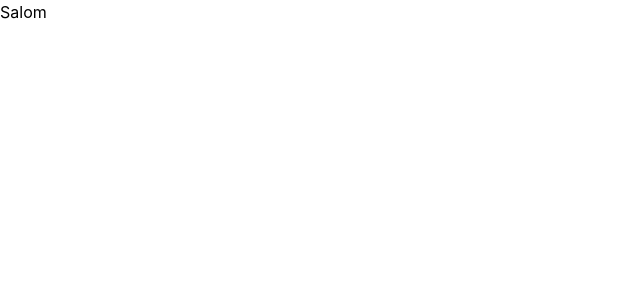
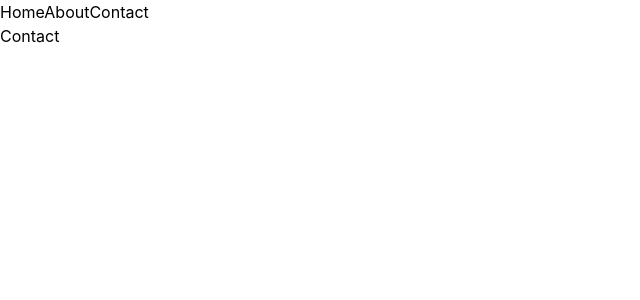
Before and after one commit to sabrinamustafoqulova0-tech/lesson2, a React (Vite) app: page /contact in a window 1280 px wide. Shown: the top 300 px of the page, without its empty margins (0-640 px from the left). Built offline with nearby package versions, Linux system fonts and the light colour scheme.

Commit message:
lesson15

```diff
--- a/package.json
+++ b/package.json
@@ -14,6 +14,7 @@
     "@emotion/styled": "^11.14.1",
     "@mui/material": "^7.3.9",
     "@tailwindcss/vite": "^4.2.1",
+    "axios": "^1.13.6",
     "react": "^19.2.0",
     "react-dom": "^19.2.0",
     "react-router": "^7.13.1",
--- a/src/App.jsx
+++ b/src/App.jsx
@@ -1,10 +1,28 @@
 import { Button } from '@mui/material'
-import React from 'react'
+import React, { Suspense } from 'react'
+import { lazy } from "react"
+import { BrowserRouter, Route, Routes } from 'react-router'
+import CircularProgress from '@mui/material/CircularProgress';
+import Layout from './Layout/layout'
+import Home from './pages/Home'
 
 const App = () => {
+  const Home = lazy(() => import("./pages/Home"))
+  const About = lazy(() => import("./pages/About"))
+  const Contact = lazy(() => import("./pages/Contact"))
   return (
     <div>
-      <h1>Salom</h1>
+      <BrowserRouter>
+      <Routes>
+
+  <Route path="/" element={<Layout />}>
+    <Route index={true} element={<Suspense fallback={<CircularProgress />}><Home /></Suspense>} />
+    <Route path="/about" element={<Suspense fallback={<CircularProgress />}><About /></Suspense>} />
+    <Route path="/contact" element={<Suspense fallback={<CircularProgress />}><Contact /></Suspense>} />
+  </Route>
+</Routes>
+</BrowserRouter>
+
     </div>
   )
 }
--- a/src/Layout/Layout.jsx
+++ b/src/Layout/Layout.jsx
@@ -1,9 +1,15 @@
 import React from 'react'
+import { Link, Outlet } from 'react-router'
 
 const Layout = () => {
   return (
     <div>
-
+    <Link to={"/"}>Home</Link>
+    <Link to={"/about"}>About</Link>
+    <Link to={"/contact"}>Contact</Link>
+    <div>
+      <Outlet/>
+    </div>
     </div>
   )
 }
--- /dev/null
+++ b/src/pages/About.jsx
@@ -0,0 +1,11 @@
+import React from 'react'
+
+const About = () => {
+  return (
+    <div>
+      <h1>About</h1>
+    </div>
+  )
+}
+
+export default About
--- /dev/null
+++ b/src/pages/Contact.jsx
@@ -0,0 +1,11 @@
+import React from 'react'
+
+const Contact = () => {
+  return (
+    <div>
+      <h1>Contact</h1>
+    </div>
+  )
+}
+
+export default Contact
--- a/src/pages/Home.jsx
+++ b/src/pages/Home.jsx
@@ -1,11 +1,55 @@
-import React from 'react'
+import axios from "axios";
+import React, { useEffect, useState } from "react";
+let Api = "http://37.27.29.18:8001/api/categories";
 
 const Home = () => {
+  let [data, setData] = useState([]);
+
+  async function GetUser() {
+    try {
+      let { data } = await axios.get(Api);
+      setData(data.data);
+    } catch (error) {
+      console.error(error.response.data.error);
+    }
+  }
+ let handelSubmit = (event) => {
+  event.preventDefault();
+
+  let obj = {
+    name: event.target.name.value
+  };
+
+  AddUser(obj);
+  event.target.reset();
+};
+
+  async function AddUser(obj) {
+    try {
+      await axios.post(Api,obj)
+      GetUser()
+    } catch (error) {
+      console.error(error.response.data.error);
+    }
+  }
+
+  useEffect (() => {
+    GetUser();
+  }, []);
+
   return (
-    <div>
+    <>
+    <form className="p-[20px] bg-blue-500 flex flex-col w-[300px] gap-3" onSubmit={handelSubmit}>
+        <input  className="p-[10px] rounded-2xl bg-white" type="text" name="name" placeholder="Name..." />
+        <button className="p-[10px] rounded-2xl bg-white" type="submit">Submit</button>
+      </form>
+    <div className="flex flex-wrap px-[100px] gap-[30px]">
+      {data.map((e) => {
+        return <div className="p-[20px] border"><p>{e.name}</p></div>;
+      })}
+    </div>
+    </>
+  );
+};
 
-    </div>
-  )
-}
-
-export default Home
+export default Home;
```
Also changed, not shown: 1 other file (tests, documents, lock files or other folders).
